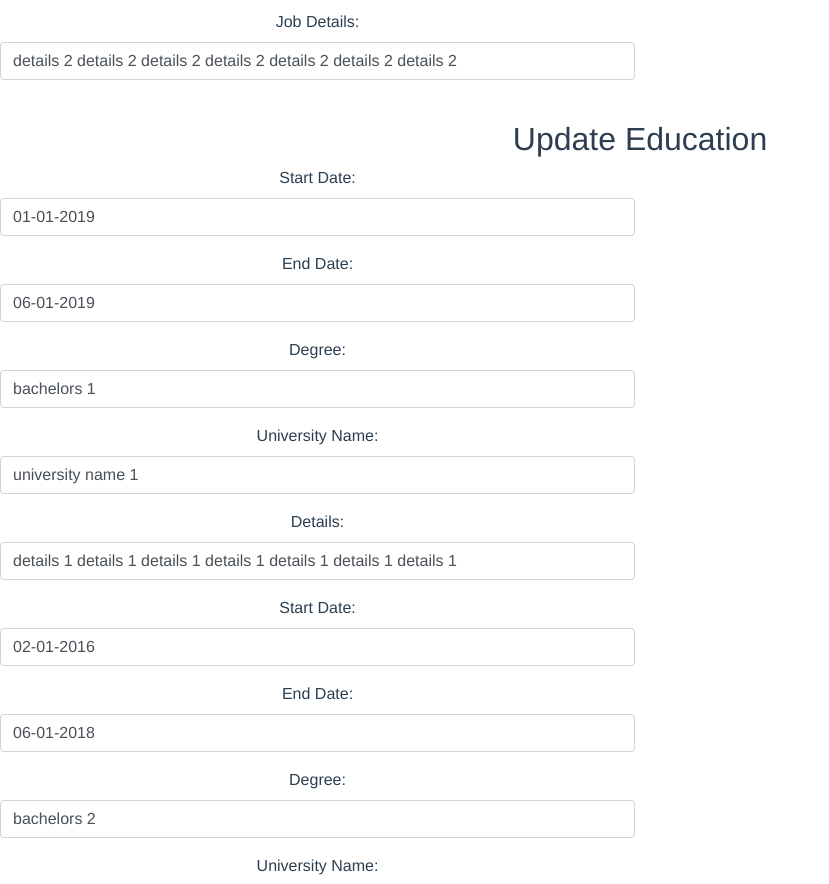
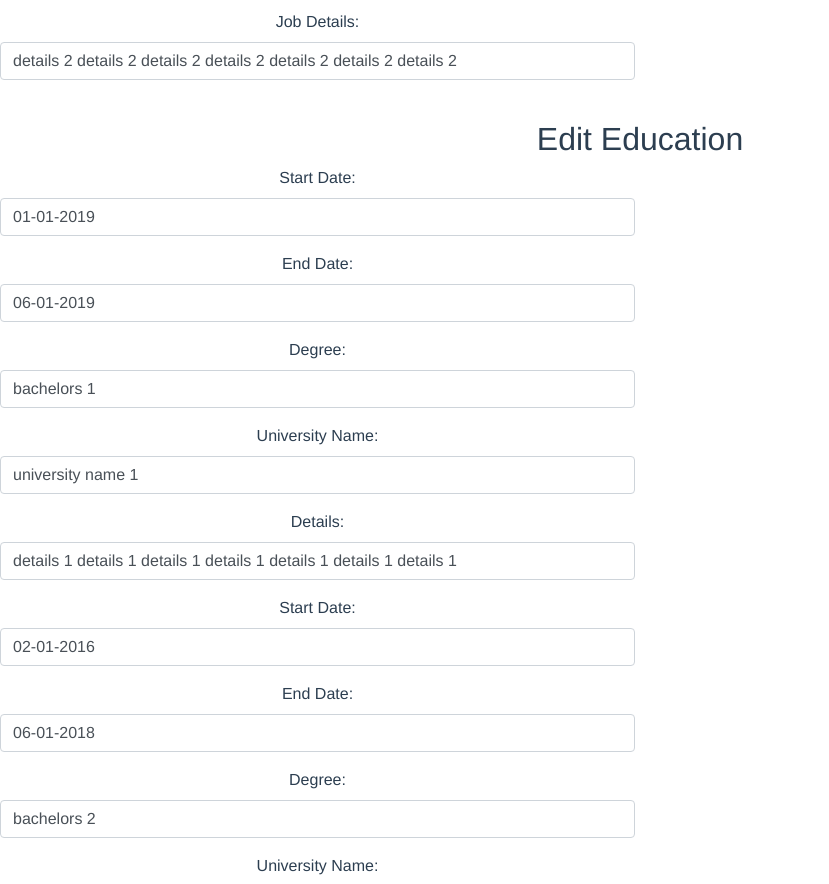
Before and after one commit to bit-please/student_portal_vue_app, a Vue app: page /resumes/1/edit in a window 1280 px wide. Shown: the part 900-1784 px from the top of the page, without its empty margins (0-829 px from the left). Built offline with nearby package versions, Linux system fonts and the light colour scheme.

Commit message:
changes header to edit

```diff
--- a/src/views/Resumes/Edit.vue
+++ b/src/views/Resumes/Edit.vue
@@ -40,7 +40,7 @@
     </div>
 
 
-    <h2 class="text-center">Update Education</h2>
+    <h2 class="text-center">Edit Education</h2>
 
     <div v-for="education in educations">
       <form v-on:submit.prevent="submit()">
```
